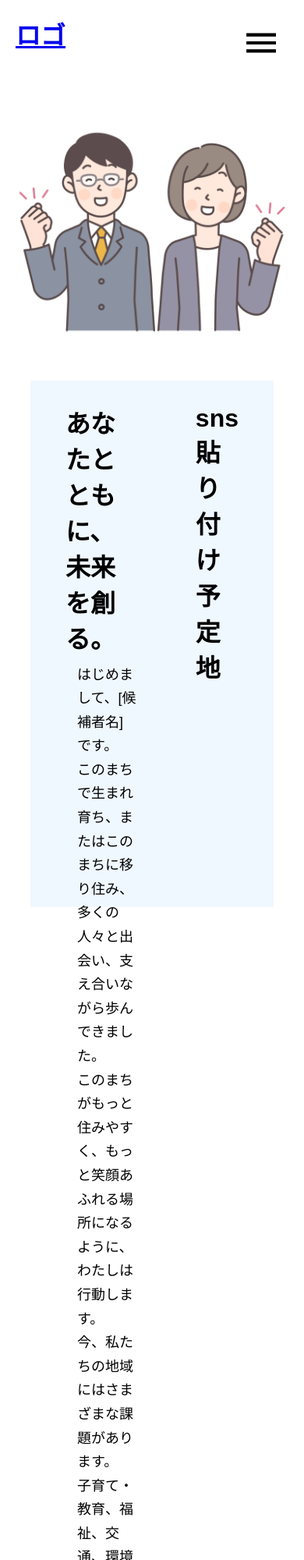
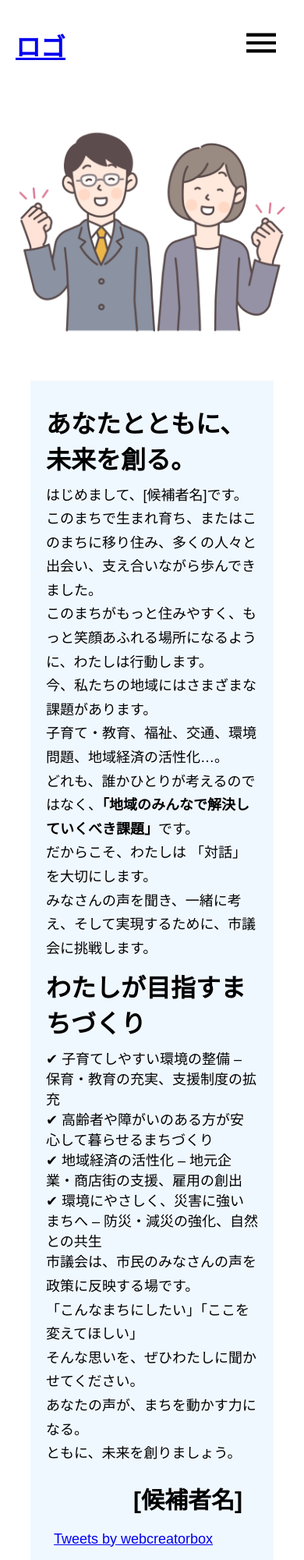
Before and after one commit to ichigatsu01/city_council_member, a plain HTML site: page index.html in a window 390 px wide. Shown: the top 2000 px of the page at 78% size. Drawn offline with Linux system fonts and the light colour scheme; some packages are replaced by stand-ins of ours.

Commit message:
初回アップロード: HTML & CSS & JS 更新

```diff
--- a/index.html
+++ b/index.html
@@ -67,10 +67,11 @@
                 <p>あなたの声が、まちを動かす力になる。</p>
                 <p>ともに、未来を創りましょう。</p>
             </div>
-            <h2 class="column1-content-name">[候補者名]</h2>
+            <h3 class="column1-content-name">[候補者名]</h3>
         </div>
         <div class="column2">
-            <h2>sns貼り付け予定地</h2>
+            <a class="twitter-timeline" data-height="700" href="https://twitter.com/webcreatorbox?ref_src=twsrc%5Etfw">Tweets by webcreatorbox</a>
+            <script async src="https://platform.twitter.com/widgets.js" charset="utf-8"></script>
         </div>
     </div>
 
--- a/static/script.js
+++ b/static/script.js
@@ -2,26 +2,26 @@ const hamBtnOpen = document.querySelector('#hamburger-btn-open')
 const hamBtnClose = document.querySelector('#hamburger-btn-close')
 const hamMenu = document.querySelector('#hamburger-menu')
 const menuOpen = hamBtnOpen.addEventListener('click', () => {
-    console.log('ボタンが押されました')
     hamMenu.animate(
         {
             translate: ['0 -50vh', 0]
         },
         {
             duration: 800,
-            fill:"forwards"
+            fill:"forwards",
+            easing: 'ease-out',
         },
     );
 });
 const menuClose = hamBtnClose.addEventListener('click', () => {
-    console.log('ボタンが押されました')
     hamMenu.animate(
         {
             translate: [0, '0 -50vh']
         },
         {
             duration: 800,
-            fill:"forwards"
+            fill:"forwards",
+            easing: 'ease-out',
         },
     );
 });
--- a/static/style.css
+++ b/static/style.css
@@ -2,6 +2,7 @@
 body {
     font-size: 18px;
     font-family: '游ゴシック体', 'Yu Gothic', YuGothic, sans-serif;
+    color: #000;
 }
 h2 {
     font-size: 2rem;
@@ -18,9 +19,10 @@ h2 {
     display: flex;
     justify-content: space-between;
     max-width: 1500px;
-    width: 80vw;
+    width: auto;
     margin: 20px auto;
     padding: 0 2rem;
+    align-items: center;
 }
 .logo {
     font-size: 3rem;
@@ -33,6 +35,16 @@ h2 {
     gap: 2rem;
     list-style: none;
     font-size: 1.5rem;
+}
+.navi li a {
+    /* リンク貼り付け時の下線や文字色変更を防ぐ */
+    text-decoration-line: none;
+    color: inherit
+}
+.navi li a:visited {
+    /* リンク訪問後の文字色変更を防ぐ */
+    text-decoration-line: none;
+    color: inherit;
 }
 /* ハンバーガーメニュー ：非スマホ時は非表示 */
 #hamburger-btn-open, #hamburger-btn-close, #hamburger-menu{
@@ -66,6 +78,8 @@ h2 {
 }
 .column1-content-name {
     text-align: right;
+    font-size: 30px;
+    margin: 20px;
 }
 .column2 {
     flex: 3;
@@ -106,6 +120,17 @@ h2 {
         padding: 10px;
         list-style: none;
     }
+    #hamburger-menu-text li a {
+        /* リンク貼り付け時の下線や文字色変更を防ぐ */
+        text-decoration-line: none;
+        color: #eee
+    }
+    #hamburger-menu-text li a:visited {
+        /* リンク訪問後の文字色変更を防ぐ */
+        text-decoration-line: none;
+        color: #eee
+    }
+
     #hamburger-btn-open, #hamburger-btn-close {
         display: block;
         position: relative;
@@ -123,4 +148,31 @@ h2 {
         width: 100vw;
         text-align: center;
     }
+    /* メッセージ、sns */
+    .two-columns {
+        display: block;
+        justify-content: center;
+        width: 80vw;
+        height: auto;
+        margin: 20px auto;
+        padding: 10px 0;
+        background-color: aliceblue;
+    }
+    .column1 {
+        margin: 20px;
+    }
+    .column1 h2 {
+        text-align: left;
+        margin-left: 0;
+    }
+    .column1 p {
+        line-height: 1.7;
+    }
+    .column1-content {
+        margin: auto;
+    }
+
+    .column2 {
+        margin: 20px 30px;
+    }
 }
```
